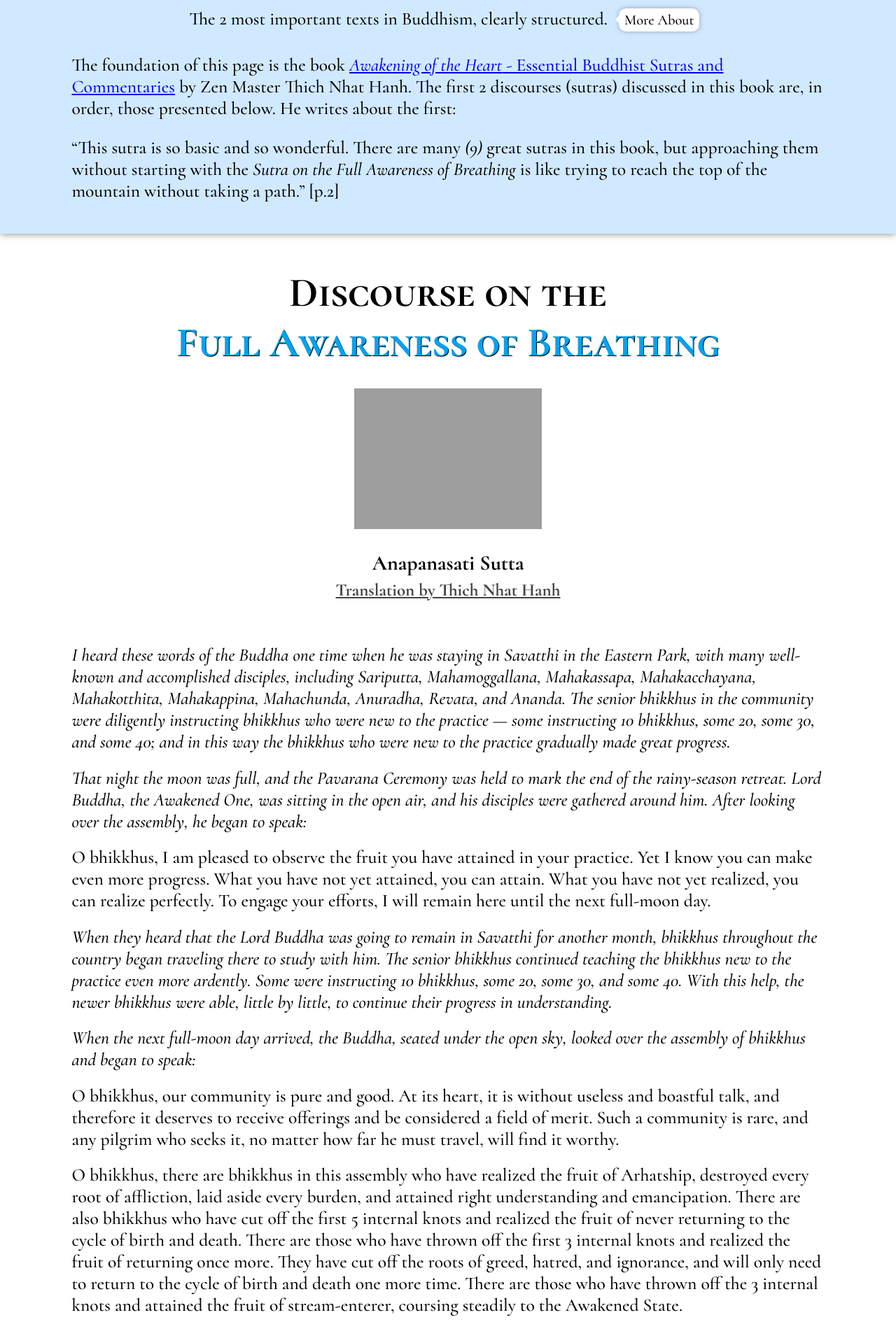
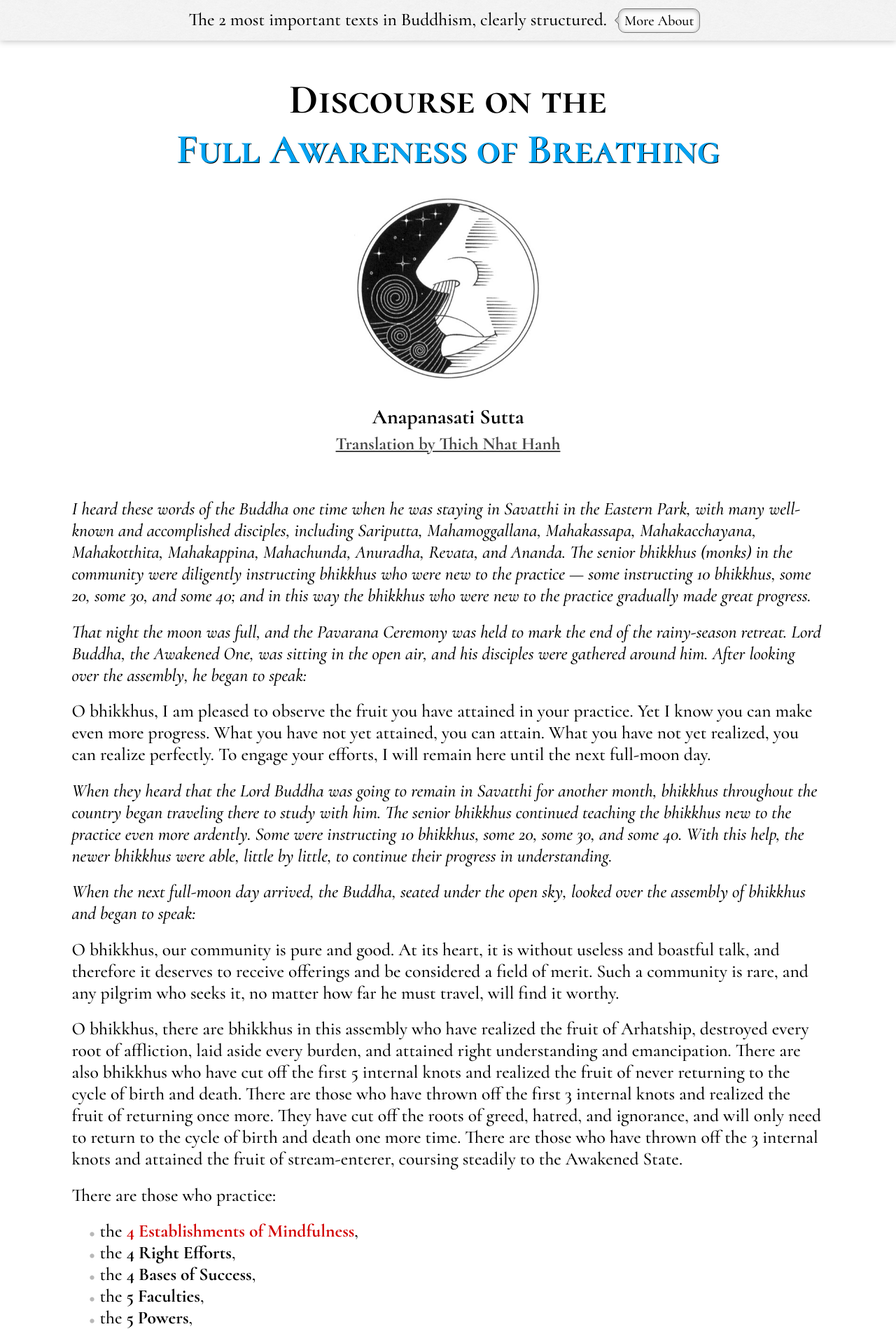
Before and after one commit to rbyte/structuredSutras, a PHP site: page / in a window 1280 px wide. Shown: the top 1899 px of the page at 70% size. Run offline with PHP 8.4, Linux system fonts and the light colour scheme; grey boxes are pictures that could not be loaded.

Commit message:
preparing release

```diff
--- a/transcript.html
+++ b/index.html
@@ -1,26 +1,77 @@
+<!DOCTYPE html>
+<html>
+<head>
+	<meta charset="utf-8" />
+	<title>Structured Sutras</title>
+	<link rel="stylesheet" type="text/css" href="main.css"/>
+	<link rel="icon" type="image/png" href="assets/LotusFavicon.svg.png">
+	<!-- deferred scripts are guarenteed to execute in the order that they appear in the document -->
+	<script src="main.js" defer></script>
+</head>
+
+<body>
+
 <header>
 
 <div id="aboutSummary">The 2 most important texts in Buddhism, clearly structured. <div id="showMore">More About</div></div>
 
 
-<div id="aboutFull">The foundation of this page is the book <a href="http://www.parallax.org/product/awakening-of-the-heart-essential-buddhist-sutras-and-commentaries/"><i>Awakening of the Heart</i> - Essential Buddhist Sutras and Commentaries</a> by Zen Master Thich Nhat Hanh. The first 2 discourses (sutras) discussed in this book are, in order, those presented below. He writes about the first:
+<div id="aboutFull"><div>
 
-<p><q>This sutra is so basic and so wonderful. There are many <i>(9)</i> great sutras in this book, but approaching them without starting with the <i>Sutra on the Full Awareness of Breathing</i> is like trying to reach the top of the mountain without taking a path.</q> [p.2]</p>
+<p>The foundation of this page is the book <a href="http://www.parallax.org/product/awakening-of-the-heart-essential-buddhist-sutras-and-commentaries/"><b>Awakening of the Heart</b></a> by Zen Master Thich Nhat Hanh, a discussion of the most essential buddhist discourses (sutras). The first 2 (of 9) are:</p>
 
+<ul>
+	<li><a href="#FullAwarenessOfBreathing"><span class="breath"><b>Full Awareness of Breathing</b></span></a> (Anapanasati Sutta → <a href="http://plumvillage.org/sutra/discourse-on-the-full-awareness-of-breathing/">source</a>)</li>
+	<li><a href="#FourEstablishmentsOfMindfulness"><span class="fourE"><b>4 Establishments of Mindfulness</b></span></a> (Satipatthana Sutta → <a href="http://plumvillage.org/sutra/discourse-on-the-four-establishments-of-mindfulness/">source</a>)</li>
+</ul>
+
+<p>He writes about the first:</p>
+
+<p class="blockquote"><q>This sutra is so basic and so wonderful. There are many great sutras in this book, but approaching them without starting with the <i>Sutra on the <span class="breath">Full Awareness of Breathing</span></i> is like trying to reach the top of the mountain without taking a path.</q> [p.2]</p>
+
+<p>This page is intended to <b>present them with readability and clarity</b> in mind, by the means of graphical layouting, structuring, reduction of redundancy and modest simplification. It is therefore my interpretation. Please read the source text to compare. The following adjustments have been made:</p>
+
+<ul>
+	<li>Coloured keywords and similar content coherently throughout.</li>
+	<li>Converted enumerations verbalised in sentences to lists.</li>
+	<li>Extracted redundant phrasing from lists to its head.</li>
+	<li>Collapsed repetition of: <span class="breath"><i>breathing in</i></span> & <span class="breath"><i>breathing out</i></span> → <span class="breath"><i>in/out</i></span>.</li>
+	<li>Highlighted <span class="highlight">repetitive structures in grey</span> and omitted its recurrence <span class="omission">...</span></li>
+	<li>Highlighted <span class="highlightYellow">sections in yellow</span> and <b>keywords in bold</b>.</li>
+	<li>Highlighted <span class="question">questions in red</span> (from the monks).</li>
+	<li>Replaced interchangeable phrases (e.g. <i>the practitioner</i> → <i>she</i>) where appropriate for the sake of brevity.</li>
+	<li>Meaningful headings instead of section numbers.</li>
+	<li>Grouped paragraphs.</li>
+	<li>Converted numerals: <i>one hundred</i> → <i>100</i>.</li>
+	<li>Omitted superfluous quotation marks and italicised narrator.</li>
+	<li>Added annotations (in parentheses).</li>
+	<li>Added alternative translations [in square brackets].</li>
+	<li>Supplemented structural simplifications with <i>[italic square brackets]</i>.</li>
+	<li>Added emblems from the book.</li>
+</ul>
+
+<p>I release it as part of the <a href="https://creativecommons.org/licenses/by-sa/3.0/">creative commons</a>. The <a href="https://github.com/rbyte/structuredSutras">source code</a> can be found on Github. Here you find the <a href="assets/Structured_Sutras_A4.pdf">page as a PDF</a>, rendered to A4.</p>
+
+<p>I am happy to receive your criticism and suggestions.</p>
+
+<p>– Matthias Graf, <a href="mailto:matthias.graf&#064;mgrf.de">matthias.graf@mgrf.de</a>, February 2017</p>
+
+</div>
 </div>
 
 </header>
 
 
 
+
+
 <div id="sutras">
 
 
-
-
 <article>
+<a name="FullAwarenessOfBreathing"></a>
 <h1>Discourse on the<br/><span class="breath">Full Awareness of Breathing</span></h1>
-<img src="workbench/breath_clear_400.jpg">
+<img src="assets/breath_clear_400.jpg">
 <!--Majjhima Nikaya 118-->
 <h3>Anapanasati Sutta
 <br/><small><a href="http://plumvillage.org/sutra/discourse-on-the-full-awareness-of-breathing/">Translation by Thich Nhat Hanh</a></small>
@@ -28,7 +79,7 @@
 
 
 <section>
-<p class="narrator">I heard these words of the Buddha one time when he was staying in Savatthi in the Eastern Park, with many well-known and accomplished disciples, including Sariputta, Mahamoggallana, Mahakassapa, Mahakacchayana, Mahakotthita, Mahakappina, Mahachunda, Anuradha, Revata, and Ananda. The senior bhikkhus in the community were diligently instructing bhikkhus who were new to the practice — some instructing 10 bhikkhus, some 20, some 30, and some 40; and in this way the bhikkhus who were new to the practice gradually made great progress.</p>
+<p class="narrator">I heard these words of the Buddha one time when he was staying in Savatthi in the Eastern Park, with many well-known and accomplished disciples, including Sariputta, Mahamoggallana, Mahakassapa, Mahakacchayana, Mahakotthita, Mahakappina, Mahachunda, Anuradha, Revata, and Ananda. The senior bhikkhus (monks) in the community were diligently instructing bhikkhus who were new to the practice — some instructing 10 bhikkhus, some 20, some 30, and some 40; and in this way the bhikkhus who were new to the practice gradually made great progress.</p>
 
 <p class="narrator">That night the moon was full, and the Pavarana Ceremony was held to mark the end of the rainy-season retreat. Lord Buddha, the Awakened One, was sitting in the open air, and his disciples were gathered around him. After looking over the assembly, he began to speak:</p>
 
@@ -57,7 +108,6 @@
 	<li>There are also bhikkhus who are already practicing <span class="breath"><b>Full Awareness of Breathing</b></span>.</li>
 </ul>
 </section>
-
 
 
 <section>
@@ -127,9 +177,11 @@
 </section>
 
 
+
 <section>
 <h2>Attaining the <span class="factors">7 Factors of Awakening</span></h2>
 
+<section>
 <p class="question">Moreover, if they are <span class="practise">developed and continuously practiced</span>, the <span class="fourE">4 Establishments of Mindfulness</span> will lead to perfect abiding in the <span class="factors">7 Factors of Awakening</span>. How is this so?</p>
 
 <ol class="factors">
@@ -150,7 +202,7 @@
 	</div></li>
 	<li><div>
 		<p>When she can observe and investigate every dharma in a sustained, persevering, and steadfast way, without being distracted,</p>
-		<p><span class="highlight">she will attain <span class="omission">...</span> <span class="factors"><b>energy (diligence)</b></span> <span class="omission">...</span></span></p>
+		<p><span class="highlight">she will attain <span class="omission">...</span> <span class="factors"><b>energy [diligence]</b></span> <span class="omission">...</span></span></p>
 	</div></li>
 	<li><div>
 		<p>When she has reached a stable, imperturbable abiding in the stream of practice,</p>
@@ -166,7 +218,7 @@
 	</div></li>
 	<li><div>
 		<p>When she is abiding in concentration with deep calm, she will cease discriminating and comparing,</p>
-		<p><span class="highlight">she will attain <span class="omission">...</span> <span class="factors"><b>letting go (equanimity)</b></span> <span class="omission">...</span></span></p>
+		<p><span class="highlight">she will attain <span class="omission">...</span> <span class="factors"><b>letting go [equanimity]</b></span> <span class="omission">...</span></span></p>
 	</div></li>
 </ol>
 
@@ -180,9 +232,13 @@
 
 
 <section>
-<h2>Epilogue</h2>
 <p class="narrator">This is what the Lord, the Awakened One, said; and everyone in the assembly felt gratitude and delight at having heard his teachings.</p>
 </section>
+
+<img class="articleEnd" src="assets/TextEndOrnaments_2.svg">
+
+</section>
+
 
 </article>
 
@@ -194,9 +250,9 @@
 
 
 <article>
+<a name="FourEstablishmentsOfMindfulness"></a>
 <h1>Discourse on the<br/><span class="fourE"><span class="fourEbig">4</span> Establishments of Mindfulness</span></h1>
-<!--<img src="workbench/buddhaWithFlower_clear_400.jpg">-->
-<img src="workbench/walking_clear_400.jpg">
+<img src="assets/walking_clear_400.jpg">
 <h3>Satipatthana Sutta
 <br/><small><a href="http://plumvillage.org/sutra/discourse-on-the-four-establishments-of-mindfulness/">Translation by Thich Nhat Hanh</a></small>
 </h3>
@@ -218,7 +274,6 @@
 	<li><div><span class="highlight"><span class="omission">...</span> <span class="fourE b">objects of mind (perceptions)</span> <span class="omission">...</span></span></div></li>
 </ol>
 </section>
-
 
 
 
@@ -277,12 +332,12 @@ so <i>[does]</i> a practitioner <span class="omission">...</span>
 
 
 
-
 <section>
 <p>Further, the practitioner <strong>meditates on her very own body</strong> <span class="highlight">from the soles of the feet upwards and then from the hair on top of the head downwards, a body contained inside the skin and full of all the impurities which belong to the body: <q>Here is the hair of the head, the hairs on the body, the nails, teeth, skin, flesh, sinews, bones, bone marrow, kidneys, heart, liver, diaphragm, spleen, lungs, intestines, bowels, excrement, bile, phlegm, pus, blood, sweat, fat, tears, grease, saliva, mucus, synovial fluid, urine.</q></span></p>
 
 <p>Bhikkhus, imagine a sack which can be opened at both ends, containing a variety of grains — brown rice, wild rice, mung beans, kidney beans, sesame, white rice. When someone with good eyesight opens the bags, he will review it like this: <q>This is brown rice, this is wild rice, these are mung beans, these are kidney beans, these are sesame seeds, this is white rice.</q> Just so the practitioner passes in review the whole of his body <span class="highlight">from <span class="omission">...</span></span></p>
 </section>
+
 
 
 
@@ -320,7 +375,6 @@ so <i>[does]</i> a practitioner <span class="omission">...</span>
 <section>
 <p class="fourEclosingP">This is how the <span class="observe">practitioner remains established in the observation of the</span> <span class="fourE">body</span> in the <span class="fourE">body</span>, observation of the <span class="fourE">body</span> from within or from without, or both from within or from without. <span class="observe">He remains established in the observation of the</span> process of coming-to-be in the <span class="fourE">body</span> or the process of dissolution in the <span class="fourE">body</span> or both in the process of coming-to-be and the process of dissolution. Or he is mindful of the fact, <q>There is a <span class="fourE">body</span> here.</q> until understanding and full awareness come about. <span class="observe">He remains established in the observation</span>, free, not caught in any worldly consideration. That is how to practice observation of the <span class="fourE">body</span> in the <span class="fourE">body</span>, O bhikkhus.</p>
 </section>
-
 
 
 
@@ -382,7 +436,6 @@ The practitioner practices like this for all the <span class="fourE">feelings</s
 <section>
 <p class="fourEclosingP">This is how <span class="observe">the practitioner remains established in the observation of the</span> <span class="fourE">mind</span> in the <span class="fourE">mind</span>, observation of the <span class="fourE">mind</span> from within or from without, or observation of the <span class="fourE">mind</span> both from within and from without. <span class="observe">He remains established in the observation of the</span> process of coming-to-be in the <span class="fourE">mind</span> or the process of dissolution in the <span class="fourE">mind</span> or both in the process of coming-to-be and the process of dissolution. Or he is mindful of the fact, <q>There is <span class="fourE">mind</span> here.</q> until understanding and full awareness come about. <span class="observe">He remains established in the observation</span>, free, not caught in any worldly consideration. This is how to practice observation of the <span class="fourE">mind</span> in the <span class="fourE">mind</span>, O bhikkhus.</p>
 </section>
-
 
 
 
@@ -460,11 +513,11 @@ The practitioner practices like this for all the <span class="fourE">feelings</s
 		</ul>
 		<p><span class="breath">In the same way, he is aware of the factors of:</span></p></div></li>
 	<li><b>investigation</b>,</li>
-	<li><b>diligence (energy)</b>,</li>
+	<li><b>diligence [energy]</b>,</li>
 	<li><b>joy</b>,</li>
 	<li><b>ease</b>,</li>
 	<li><b>concentration</b>,</li>
-	<li><b>equanimity (letting go)</b>.</li>
+	<li><b>equanimity [letting go]</b>.</li>
 </ol>
 </section>
 
@@ -492,19 +545,28 @@ The practitioner practices like this for all the <span class="fourE">feelings</s
 <section>
 <h2>Epilogue</h2>
 
+<section>
 <p>Bhikkhus, he who practices the <span class="fourE">4 Establishments of Mindfulness</span> for 7 years can expect one of 2 fruits — the highest understanding in this very life or, if there remains some residue of affliction, he can attain the fruit of no-return.</p>
 
 <p>Let alone 7 years, bhikkhus, whoever practices the <span class="fourE">4 Establishments of Mindfulness</span> for 6, 5, 4, 3, 2 years or 1 year, for 7, 6, 5, 4, 3, or 2 months, 1 month or half a month, can also expect one of 2 fruits — either the highest understanding in this very life or, if there remains some residue of affliction, he can attain the fruit of no-return.</p>
 
 <p>That is why we said that this path, the path of the 4 grounds for the <span class="fourE">Establishment of Mindfulness</span>, is the most wonderful path, which helps beings realize purification, transcend grief and sorrow, destroy pain and anxiety, travel the right path, and realize nirvana.</p>
+</section>
 
+
+<section>
 <p class="narrator">The bhikkhus were delighted to hear the teaching of the Buddha. They took it to heart and began to put it into practice.</p>
 </section>
 
+<img class="articleEnd" src="assets/TextEndOrnaments_2.svg">
+</section>
 </article>
 
 
 
 
+</div>
 
-</div>
+
+</body>
+</html>
--- a/index.php
+++ /dev/null
@@ -1,15 +0,0 @@
-<!DOCTYPE html>
-<html>
-<head>
-	<meta charset="utf-8" />
-	<title>Structured Sutras</title>
-	<link rel="stylesheet" type="text/css" href="main.css"/>
-	<link rel="icon" type="image/png" href="assets/Enso.svg.png">
-	<!-- deferred scripts are guarenteed to execute in the order that they appear in the document -->
-	<script src="main.js" defer></script>
-</head>
-
-<body>
-	<?php include 'transcript.html'; ?>
-</body>
-</html>
--- a/main.css
+++ b/main.css
@@ -38,44 +38,74 @@ body {
 
 header {
 	position: relative;
-	background-color: #d1e9ff;
-	box-shadow: 0 0 10px 0 rgba(0, 0, 0, 0.5);
+	background-color: #fcfcfc;
+	box-shadow: 0 0 10px 0 rgba(0, 0, 0, 0.3);
+	background-image: url(assets/cardboard_flat_030_200x200.png);
 }
-header #aboutSummary {
+#aboutSummary {
 	text-align: center;
 	padding: 0.3em 2%;
+	cursor: pointer;
 }
-header #showMore {
+#showMore {
 	position: relative;
 	display: inline-block;
 	font-size: 0.8em;
-	background-color: white;
+	background-color: #fcfcfc;
 	border-radius: 10px;
 	padding: 4px 8px;
 	margin: 4px 10px;
-	box-shadow: 0 0 7px 0 rgba(0, 0, 0, 0.3);
-	cursor: pointer;
+	box-shadow: inset 0 0 4px 0 rgba(0, 0, 0, 0.2);
+	/*horizontal, vertical, blur, color */
+	text-shadow: 1px 1px 0px rgba(255, 255, 255, 1.0);
+	border: 1px solid #777;
+	transition: all 50ms ease-in-out;
 }
-header #showMore:after {
+#aboutSummary:hover #showMore:not(.on) {
+	box-shadow: inset 0 1px 6px 0 rgba(0, 0, 0, 0.3);
+}
+#showMore.on {
+	background-color: #eee !important;
+	box-shadow: inset 1px 1px 4px 0 rgba(0, 0, 0, 0.6);
+}
+#showMore:after, #showMore:before {
+	position: absolute;
+	right: 100%;
 	bottom: 50%;
-	right: 100%;
 	border: solid transparent;
 	content: " ";
 	height: 0;
 	width: 0;
-	position: absolute;
-	border-right-color: white;
+	transition: all 50ms ease-in-out;
+}
+#showMore:after {
+	border-right-color: #ccc;
 	border-width: 5px;
 	margin-bottom: -5px;
 }
-header #aboutFull {
-	/*display: none;*/
+#showMore.on:after {
+	border-right-color: #999;
+}
+#showMore:before {
+	border-right-color: #444;
+	border-width: 6px;
+	margin-bottom: -6px;
+}
+
+header .blockquote {
+	margin: 1em;
+}
+#aboutFull {
+	max-height: 0px;
+	transition: all 1000ms ease-in-out;
+	overflow: hidden;
+}
+#aboutFull > div {
 	margin: 0 auto;
 	padding: 0.8em 5%;
 	max-width: 42em;
 	min-width: 18em;
 }
-
 
 
 
@@ -85,207 +115,232 @@ header #aboutFull {
 	max-width: 42em;
 	min-width: 18em;
 }
-#sutras article {
+article {
 	margin-bottom: 10em;
 }
-#sutras article > section {
+article > section {
 	margin-bottom: 4em;
 }
-#sutras article > section > section {
+article > section > section {
 	margin-bottom: 2em;
 }
-#sutras h1 {
+h1 {
 	font-variant: small-caps;
 	font-size: 2.3em;
 	margin-bottom: 0.5em;
 }
-#sutras h3 {
+h3 {
 	margin-bottom: 2em;
 }
-#sutras h1,
-#sutras h2,
-#sutras h3
+h1,
+h2,
+h3
 {
 	text-align: center;
 }
-#sutras img {
+img {
 	width: 25%;
 	display: block;
 	/* oben, rechts, unten, links. */
 	margin: 0 auto 0 auto;
 }
-#sutras a,
-#sutras a:active
+a,
+a:active
 {
 	color: #444
 /*	text-decoration: none;*/
 }
-#sutras a:hover {
+a:hover {
 	color: #666
 	/*text-decoration: underline;*/
 }
-#sutras section span.fourE,
-/*#sutras h1 .breath,*/
-#sutras strong
+section span.fourE,
+/*h1 .breath,*/
+strong
 {
 	white-space: nowrap;
 }
-#sutras .fourE,
-#sutras .fourEclosingP,
-#sutras ol.fourE > li
+.fourE,
+.fourEclosingP,
+ol.fourE > li
 {
 	color: #d10101;
 }
-#sutras ol.fourE > li {
+ol.fourE > li {
 	font-weight: bold;
 }
-#sutras .fourEclosingP .fourE,
-#sutras .question .fourE,
-#sutras .question .factors,
-#sutras .question .breath
+.fourEclosingP .fourE,
+.question .fourE,
+.question .factors,
+.question .breath
 {
 	font-weight: bold;
 }
-#sutras h1 .fourE,
-#sutras h1 .breath
+h1 .fourE,
+h1 .breath
 {
 	/*horizontal, vertical, blur, color */
 	text-shadow: 1px 1px 0px rgba(0, 0, 0, 1.0);
 }
-#sutras .fourEbig,
-#sutras h2.fourE::first-letter
+.fourEbig,
+h2.fourE::first-letter
 {
 	font-size: 150%;
 	line-height: 65%;
 }
-#sutras .question {
+.question {
 	background-color: #f9e3d8;
 	/*background-color: #fdceb6;*/
 	/* highlight text, not box! */
 	display: inline;
-	border: 3px solid #f8e0d4;
+	border: 3px solid #f9e3d8;
 	border-radius: 8px;
 	padding: 0 5px;
 	line-height: 140%;
 }
-#sutras .highlightYellow {
+.highlightYellow {
 	background-color: #fff8ca;
 	border-radius: 5px;
 	padding: 0 4px;
 }
-#sutras .omission {
-	font-weight: bold;
+.omission {
 	background-color: #dbdbdb;
 }
-#sutras .highlight {
+.omission,
+header .highlight
+{
+	background-color: #dbdbdb;
+}
+.highlight {
 	background-color: #f1f1f1;
 }
-#sutras .omission,
-#sutras .highlight
+.omission,
+.highlight
 {
 	border-radius: 5px;
 	padding: 0 4px;
 }
-#sutras strong {
+strong {
 	border-radius: 5px;
 	background-color: #ffea63;
 }
-#sutras .question,
-#sutras strong,
-#sutras .omission,
-#sutras .highlight,
-#sutras .highlightYellow
+.question,
+strong,
+.omission,
+.highlight,
+.highlightYellow
 {
 	text-shadow: 0px 0px 2px rgba(255, 255, 255, 0.5);
 }
-#sutras ul {
+ul {
 	list-style-image: url(assets/ul-dot.png);
 }
-#sutras .narrator {
+.narrator {
 	font-style: italic;
 }
-#sutras .breath {
+.breath {
 	color: #01a3f2;
 }
-#sutras .observe {
+.observe {
 	color: #67016f
 }
-#sutras .repeat {
+.repeat {
 	color: #697602
 }
-#sutras .b {
+.b {
 	font-weight: bold;
 }
-#sutras .i {
+.i {
 	font-style: italic;
 }
-#sutras .keyword {
+.keyword {
 	color: #006c66
 }
-#sutras .practise {
+.practise {
 	color: #885400
 }
-#sutras span.factors,
+span.factors,
 /* colour bullets only */
-#sutras ol.factors > li
+ol.factors > li
 {
 	color: #00a902;
 }
-#sutras ol.factors > li {
+ol.factors > li {
 	font-weight: bold;
 }
 /* undo for content */
-#sutras ol.factors div,
-#sutras ol.fourE div
+ol.factors div,
+ol.fourE div
 {
 	color: black;
 	font-weight: normal;
 }
-#sutras p {
+p {
 	margin: 0.8em 0;
 }
-#sutras li p {
+li p {
 	margin-top: 0.5em;
 	margin-bottom: 0;
 }
-#sutras li p + ul,
-#sutras li p + ol,
-#sutras span + ol,
-#sutras span + ul
+li p + ul,
+li p + ol,
+span + ol,
+span + ul
 {
 	margin-top: 0.3em;
 }
-#sutras ol,
-#sutras ul
+ol,
+ul
 {
 	margin: 0.8em 0;
 }
-#sutras ol ul,
-#sutras ul ul
+ol ul,
+ul ul
 {
 	margin: 0.3em 0;
 }
-#sutras li.indent {
+li.indent {
 	padding-left: 2em;
 }
-#sutras .noBullets {
+.noBullets {
 	list-style: none;
 	padding-left: 2.5em;
 }
-#sutras ul div.bullet {
+ul div.bullet {
 	position: absolute;
 	margin-left: -1.3em;
 }
-#sutras .braceWithReturn {
+.braceWithReturn {
 	padding-right: 4%;
 	background: no-repeat right/contain url(assets/braceWithReturn.svg);
 }
-
+.articleEnd {
+	width: 40%;
+}
 
 
 
 @media print {
 	body {
 		-webkit-print-color-adjust: exact;
+		font-size: 1.2em;
 	}
+	header {
+		display: none;
+	}
+	article
+	,article > section
+	,.page-break-after
+	{
+		page-break-after: always;
+	}
+
+	li p {
+		margin-top: 0.1em;
+	}
+
+	p, article > section > section {
+		/*page-break-inside: avoid*/
+	}
+
 }
--- a/main.js
+++ b/main.js
@@ -5,4 +5,21 @@
 	GNU AGPL v3
 */
 
-console.log("hello world")
+var showMoreOn = false
+var aboutSummary = document.getElementById("aboutSummary")
+var showMore = document.getElementById("showMore")
+var aboutFull = document.getElementById("aboutFull")
+
+console.assert(aboutSummary && showMore && aboutFull)
+
+aboutSummary.onclick = function() {
+	aboutFull.style.maxHeight = showMoreOn ? "0px" : "3000px"
+	if (showMoreOn) {
+		showMore.classList.remove("on")
+	} else {
+		showMore.classList.add("on")
+	}
+	showMoreOn = !showMoreOn
+}
+
+console.log("done.")
```
Also changed, not shown: README.md, assets/CircledNo.svg (deleted), assets/Enso.svg (deleted), assets/Enso.svg.png (deleted), assets/LotusFavicon.svg (added), assets/LotusFavicon.svg.png (added), assets/TextEndOrnaments_2.svg (added), assets/brace.svg (deleted), assets/braceReturn.svg (deleted), assets/braceWithReturn_2.svg (deleted), assets/breath_clear_400.jpg (added), assets/cardboard_flat_030_200x200.png (added), assets/walking_clear_400.jpg (added), 2 other files.
